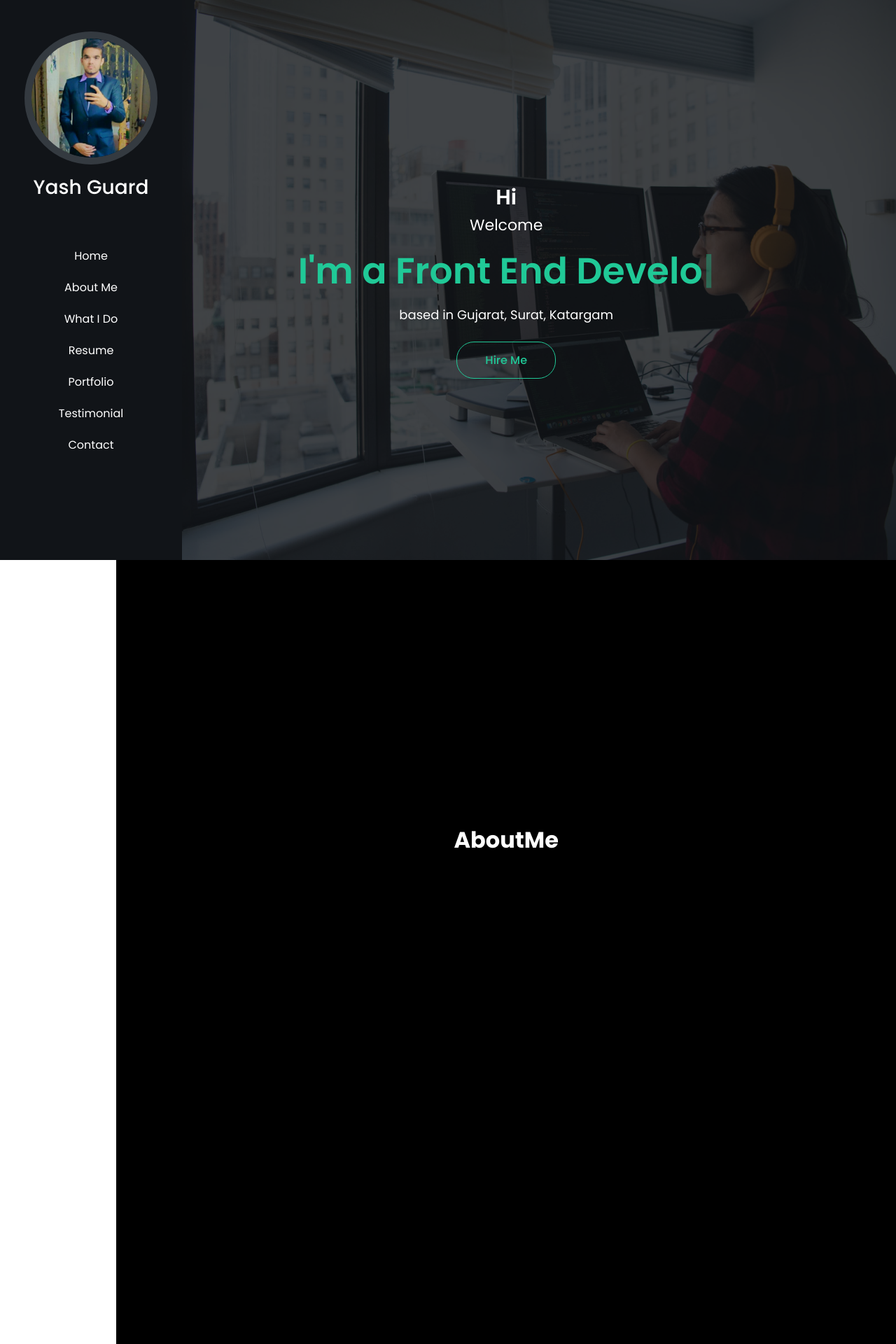
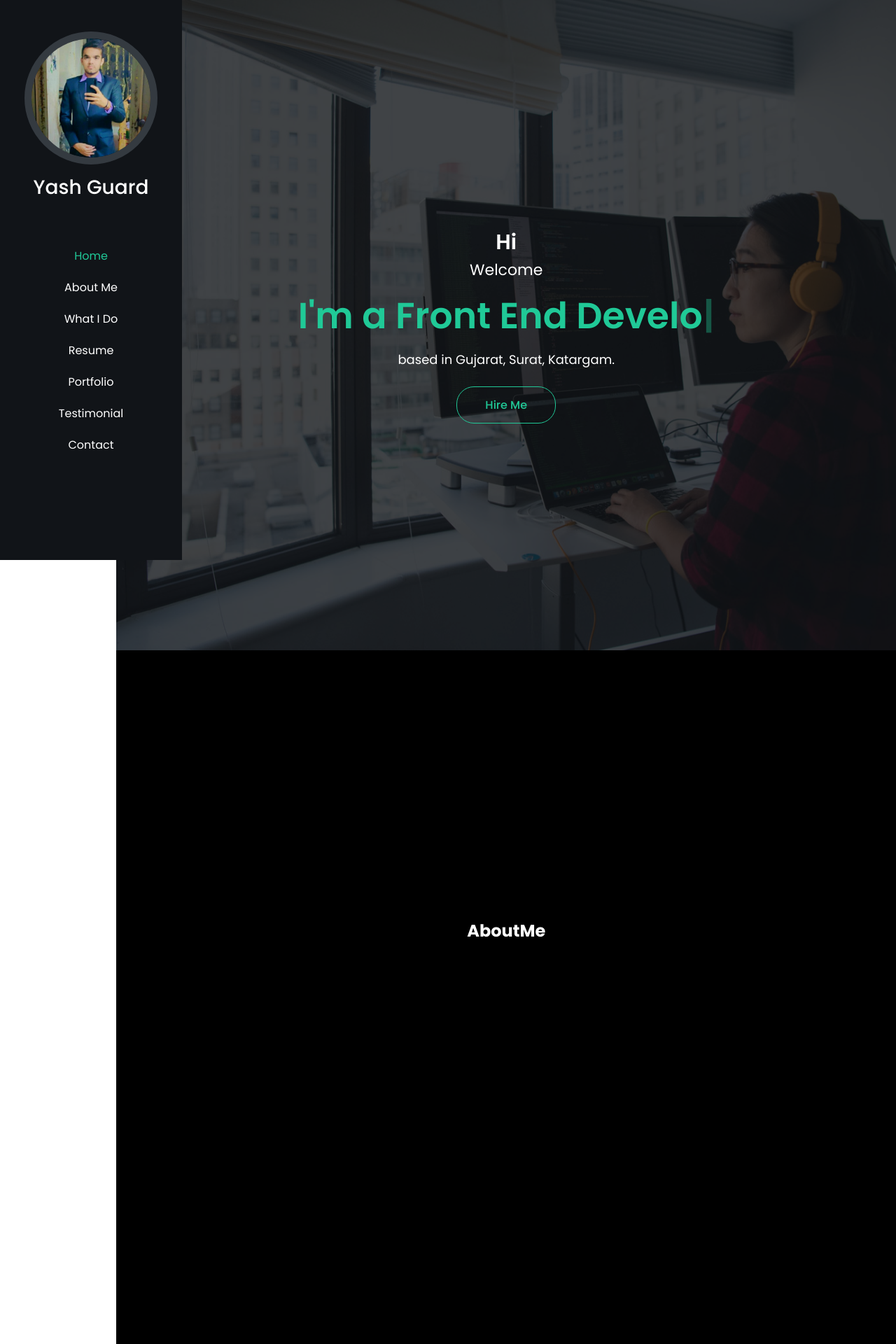
Before and after one commit to yashguard/Portfolio, a React (Create React App) app: page / in a window 1280 px wide. Shown: the top 1920 px of the page at 70% size. Built offline with nearby package versions, Linux system fonts and the light colour scheme.

Commit message:
Active class change on scroll is done

```diff
--- a/package.json
+++ b/package.json
@@ -12,7 +12,7 @@
     "react-router-dom": "^6.14.1",
     "react-router-hash-link": "^2.4.3",
     "react-scripts": "5.0.1",
-    "react-simple-typewriter": "^5.0.1",
+    "react-scroll": "^1.8.9",
     "typewriter-effect": "^2.20.1",
     "web-vitals": "^2.1.4"
   },
--- a/src/App.css
+++ b/src/App.css
@@ -137,7 +137,6 @@ nav ul a:hover {
   z-index: 99;
   top: 0;
   right: 0;
-  background-color: black;
   height: 100vh;
 }
 
@@ -155,7 +154,7 @@ nav ul a:hover {
 
 .sections .home-section .overlay {
   background-color: var(--nav-background-color-opacity-8);
-  height: 100vh;
+  height: 929px;
 }
 
 .sections .home-section .overlay .titleOne {
@@ -237,3 +236,7 @@ nav ul a:hover {
   background-color: var(--light-green);
   color: var(--white);
 }
+
+.active {
+  color: var(--light-green);
+}
--- a/src/Components/AboutMe.jsx
+++ b/src/Components/AboutMe.jsx
@@ -2,9 +2,9 @@ import React from 'react'
 
 const AboutMe = () => {
   return (
-    <div className='bg' id='about'>
+    <section className='bg' id='about'>
         <h1>AboutMe</h1>
-    </div>
+    </section>
   )
 }
 
--- a/src/Components/Contact.jsx
+++ b/src/Components/Contact.jsx
@@ -2,9 +2,9 @@ import React from 'react'
 
 const Contact = () => {
   return (
-    <div className='bg' id='contact'>
+    <section className='bg' id='contact'>
         <h1>Contact</h1>
-    </div>
+    </section>
   )
 }
 
--- a/src/Components/Home.jsx
+++ b/src/Components/Home.jsx
@@ -7,10 +7,10 @@ const Home = () => {
   let [state] = useState({
     titleOne : "Hi",
     titleTwo : "Welcome",
-    titleThree : "based in Gujarat, Surat, Katargam"
+    titleThree : "based in Gujarat, Surat, Katargam."
   })
   return (
-    <div className='home-section' id='home'>
+    <section className='home-section' id='home'>
       <div className="overlay row justify-content-center align-items-center flex-column text-white">
         <h2 className='titleOne'>{state.titleOne}</h2>
         <h3 className='titleTwo'>{state.titleTwo}</h3>
@@ -27,9 +27,9 @@ const Home = () => {
           }}/>
         </h1>
         <span className='titleThree'>{state.titleThree}</span>
-        <Link to="#testimonial" smooth>Hire Me</Link>
+        <Link to="#contact" smooth>Hire Me</Link>
       </div>
-    </div>
+    </section>
   )
 }
 
--- a/src/Components/Nav.jsx
+++ b/src/Components/Nav.jsx
@@ -1,5 +1,5 @@
 import React from 'react'
-import { HashLink as Link } from 'react-router-hash-link'
+import { Link } from "react-scroll";
 
 const Nav = () => {
   return (
@@ -14,13 +14,13 @@ const Nav = () => {
         <div className="navbar">
           <nav>
             <ul>
-              <Link to="#home" smooth><li>Home</li></Link>
-              <Link to="#about" smooth><li>About Me</li></Link>
-              <Link to="#whatido" smooth><li>What I Do</li></Link>
-              <Link to="#resume" smooth><li>Resume</li></Link>
-              <Link to="#portfolio" smooth><li>Portfolio</li></Link>
-              <Link to="#testimonial" smooth><li>Testimonial</li></Link>
-              <Link to="#contact" smooth><li>Contact</li></Link>
+              <Link style={{cursor : "pointer"}} activeClass="active" smooth spy to="home"><li>Home</li></Link>
+              <Link style={{cursor : "pointer"}} activeClass="active" smooth spy to="about"><li>About Me</li></Link>
+              <Link style={{cursor : "pointer"}} activeClass="active" smooth spy to="whatido"><li>What I Do</li></Link>
+              <Link style={{cursor : "pointer"}} activeClass="active" smooth spy to="resume"><li>Resume</li></Link>
+              <Link style={{cursor : "pointer"}} activeClass="active" smooth spy to="portfolio"><li>Portfolio</li></Link>
+              <Link style={{cursor : "pointer"}} activeClass="active" smooth spy to="testimonial"><li>Testimonial</li></Link>
+              <Link style={{cursor : "pointer"}} activeClass="active" smooth spy to="contact"><li>Contact</li></Link>
             </ul>
           </nav>
         </div>
--- a/src/Components/Portfolio.jsx
+++ b/src/Components/Portfolio.jsx
@@ -2,9 +2,9 @@ import React from 'react'
 
 const Portfolio = () => {
   return (
-    <div className='bg' id='portfolio'>
+    <section className='bg' id='portfolio'>
         <h1>Portfolio</h1>
-    </div>
+    </section>
   )
 }
 
--- a/src/Components/Resume.jsx
+++ b/src/Components/Resume.jsx
@@ -2,9 +2,9 @@ import React from 'react'
 
 const Resume = () => {
   return (
-    <div className='bg' id='resume'>
+    <section className='bg' id='resume'>
         <h1>Resume</h1>
-    </div>
+    </section>
   )
 }
 
--- a/src/Components/Testimonial.jsx
+++ b/src/Components/Testimonial.jsx
@@ -2,9 +2,9 @@ import React from 'react'
 
 const Testimonial = () => {
   return (
-    <div className='bg' id='testimonial'>
+    <section className='bg' id='testimonial'>
         <h1>Testimonial</h1>
-    </div>
+    </section>
   )
 }
 
--- a/src/Components/WhatIDo.jsx
+++ b/src/Components/WhatIDo.jsx
@@ -2,9 +2,9 @@ import React from 'react'
 
 const WhatIDo = () => {
   return (
-    <div className='bg' id='whatido'>
+    <section className='bg' id='whatido'>
         <h1>WhatIDo</h1>
-    </div>
+    </section>
   )
 }
 
```
Also changed, not shown: src/Components/Main.jsx (+7 -7 lines), 1 other file (tests, documents, lock files or other folders).
